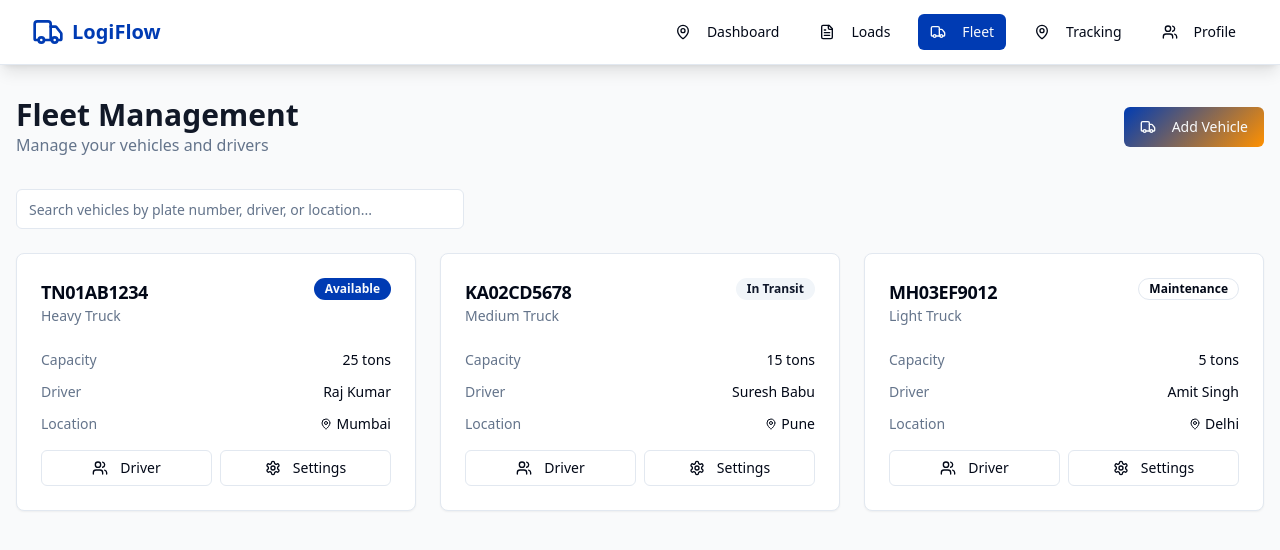
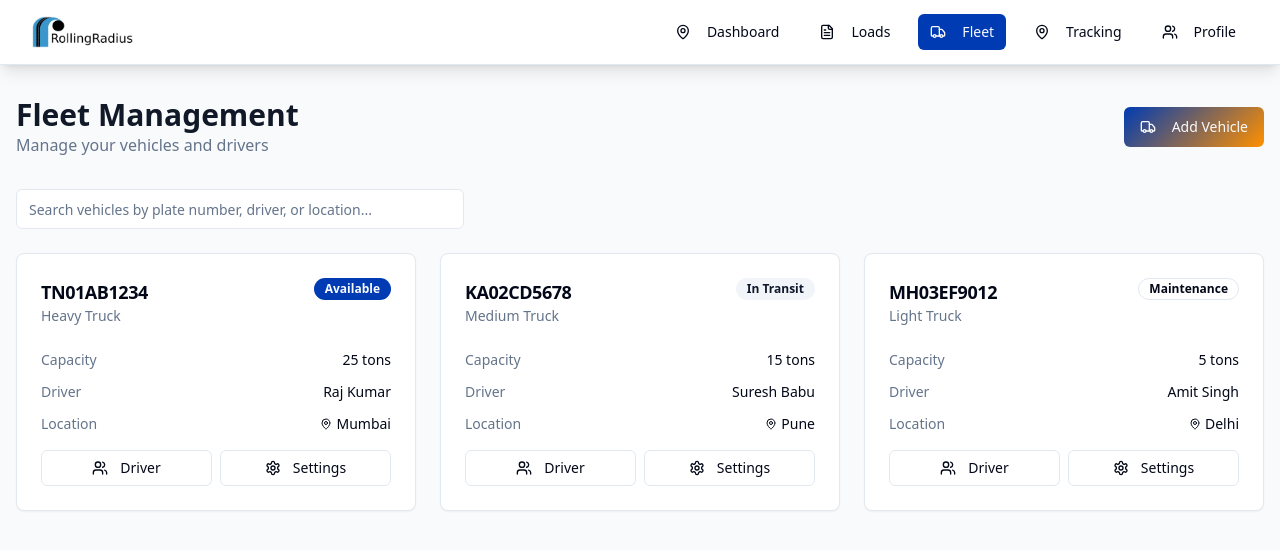
Before and after one commit to fwyogeshsharma/freight-flow-horizon, a React (Vite) app: page /fleet in a window 1280 px wide. Shown: the top 550 px of the page. Built offline with nearby package versions, Linux system fonts and the light colour scheme.

Commit message:
Rename app to RollingRadius
Update app name and logo in the navigation.

```diff
--- a/index.html
+++ b/index.html
@@ -1,19 +1,20 @@
+
 <!DOCTYPE html>
 <html lang="en">
   <head>
     <meta charset="UTF-8" />
     <meta name="viewport" content="width=device-width, initial-scale=1.0" />
-    <title>freight-flow-horizon</title>
-    <meta name="description" content="Lovable Generated Project" />
-    <meta name="author" content="Lovable" />
+    <title>RollingRadius - Logistics Management Platform</title>
+    <meta name="description" content="Complete logistics management platform for seamless freight operations" />
+    <meta name="author" content="RollingRadius" />
 
-    <meta property="og:title" content="freight-flow-horizon" />
-    <meta property="og:description" content="Lovable Generated Project" />
+    <meta property="og:title" content="RollingRadius - Logistics Management Platform" />
+    <meta property="og:description" content="Complete logistics management platform for seamless freight operations" />
     <meta property="og:type" content="website" />
     <meta property="og:image" content="https://lovable.dev/opengraph-image-p98pqg.png" />
 
     <meta name="twitter:card" content="summary_large_image" />
-    <meta name="twitter:site" content="@lovable_dev" />
+    <meta name="twitter:site" content="@rollingradius" />
     <meta name="twitter:image" content="https://lovable.dev/opengraph-image-p98pqg.png" />
   </head>
 
--- a/src/components/Navigation.tsx
+++ b/src/components/Navigation.tsx
@@ -20,8 +20,11 @@ const Navigation = () => {
         <div className="flex justify-between h-16">
           <div className="flex items-center">
             <Link to="/" className="flex items-center space-x-2">
-              <Truck className="h-8 w-8 text-primary" />
-              <span className="text-xl font-bold text-primary">LogiFlow</span>
+              <img
+                src="/lovable-uploads/c87cccc8-4a41-4828-aabc-8d6ec84fc323.png"
+                alt="RollingRadius"
+                className="h-8 w-auto"
+              />
             </Link>
           </div>
 
```
Also changed, not shown: public/lovable-uploads/c87cccc8-4a41-4828-aabc-8d6ec84fc323.png (added).
